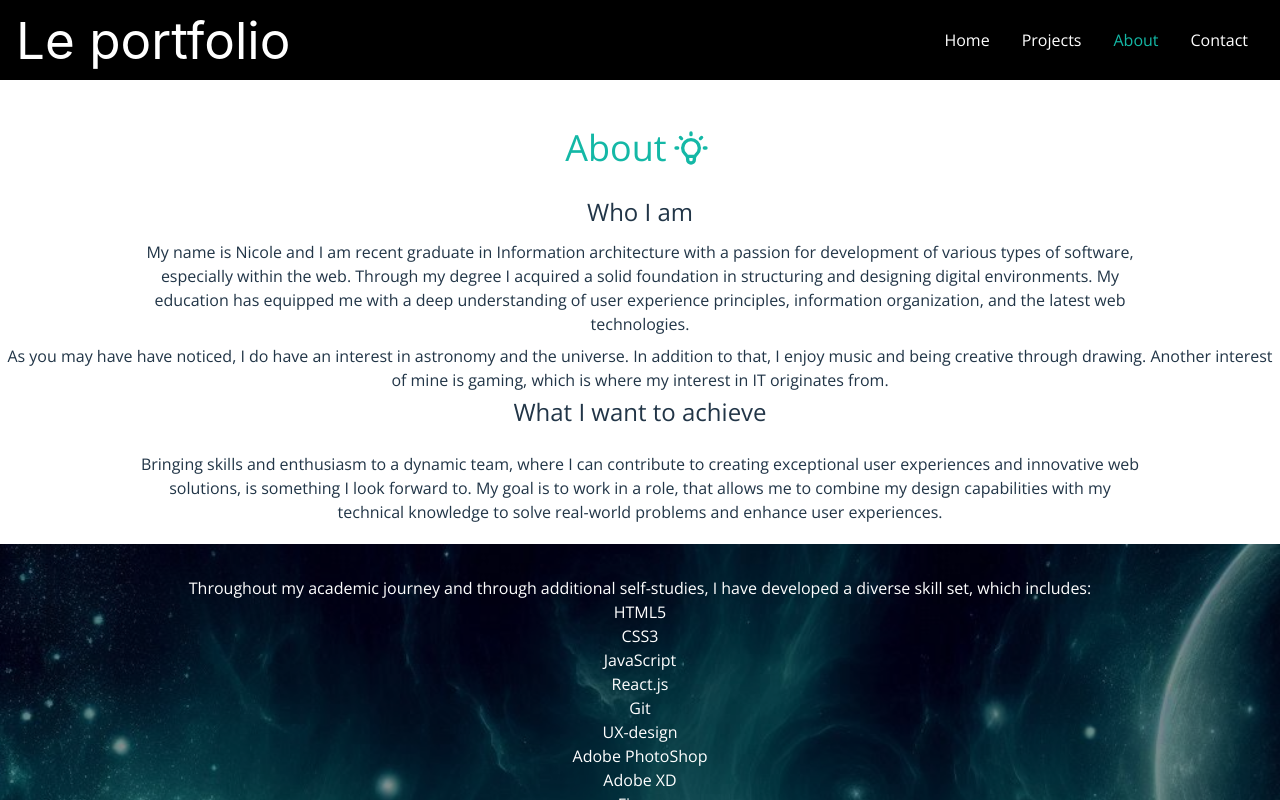
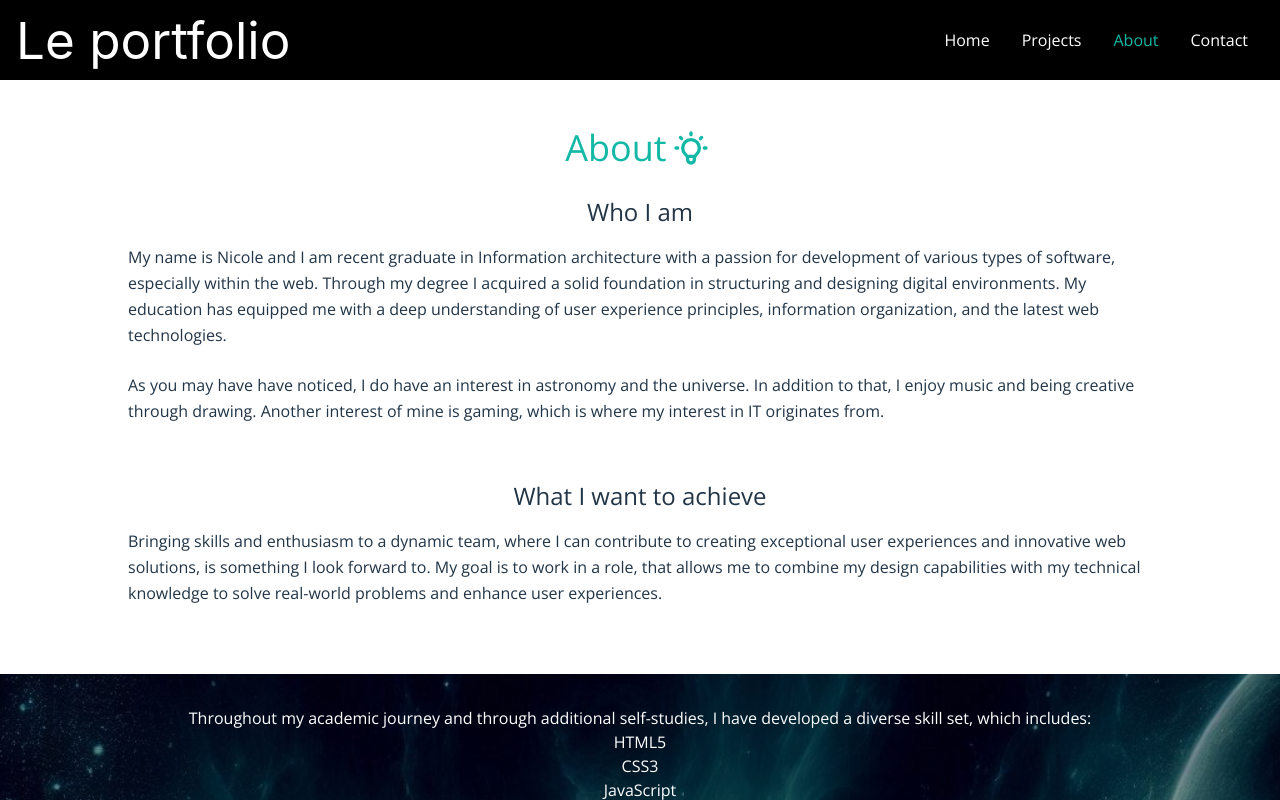
Before and after one commit to NicoleCoding/Portfolio-react, a React (Vite) app: page /about in a window 1280 px wide. Shown: the top 800 px of the page. Built offline with nearby package versions, Linux system fonts and the light colour scheme.

Commit message:
- Added bottom padding on the project carousel - Removed empty heading - Adjusted padding, margin and width for paragraphs for consistency - Added line height to paragraphs - Added bottom padding on some paragraphs for space - Margin adjustment on the skills section

```diff
--- a/src/components/ProjectCarousel.jsx
+++ b/src/components/ProjectCarousel.jsx
@@ -31,7 +31,7 @@ export default function ProjectCarousel() {
     };
 
     return (
-        <div className="w-4/5 mx-auto p-7">
+        <div className="w-4/5 mx-auto pb-10">
             <Slider {...settings}>
                 {projects.map(project => (
                     <div key={project.id} className="text-center">
--- a/src/pages/About.jsx
+++ b/src/pages/About.jsx
@@ -9,19 +9,18 @@ export default function About() {
             </div>
             <section className="flex flex-col items-center">
                 <h3 className="text-2xl m-1">Who I am</h3>
-                <p className="m-2 w-4/5">My name is Nicole and I am recent graduate in Information architecture with a passion for development of various types of software, especially within the web. Through my degree
+                <p className="m-3 w-4/5 text-left leading-relaxed">My name is Nicole and I am recent graduate in Information architecture with a passion for development of various types of software, especially within the web. Through my degree
                     I acquired a solid foundation in structuring and designing digital environments. My education has equipped me with a deep understanding of user experience principles,
                     information organization, and the latest web technologies.
                 </p>
-                <p>As you may have have noticed, I do have an interest in astronomy and the universe. In addition to that, I enjoy music and being creative through drawing. Another interest of mine is gaming,
+                <p className="m-3 w-4/5 text-left leading-relaxed pb-10">As you may have have noticed, I do have an interest in astronomy and the universe. In addition to that, I enjoy music and being creative through drawing. Another interest of mine is gaming,
                     which is where my interest in IT originates from.
                 </p>
                 <h3 className="text-2xl m-1">What I want to achieve</h3>
-                <p className="p-3 m-2 w-4/5">Bringing skills and enthusiasm to a dynamic team, where I can contribute to creating exceptional user experiences and innovative web solutions, is something I look forward to.
+                <p className="m-3 w-4/5 text-left leading-relaxed pb-10">Bringing skills and enthusiasm to a dynamic team, where I can contribute to creating exceptional user experiences and innovative web solutions, is something I look forward to.
                     My goal is to work in a role, that allows me to combine my design capabilities with my technical knowledge to solve real-world problems and enhance user experiences.</p>
             </section>
-            <section className="relative bg-skills-background bg-no-repeat bg-cover mx-auto p-4 md:p-8 max-w-screen-sm sm:max-w-screen-md lg:max-w-screen-lg xl:max-w-screen-xl">
-                <h3></h3>
+            <section className="relative bg-skills-background bg-no-repeat bg-cover m-4 sm:mx-auto p-4 md:p-8 max-w-screen-sm sm:max-w-screen-md lg:max-w-screen-lg xl:max-w-screen-xl">
                 <div className="absolute inset-0 bg-black opacity-45"></div>
                 <div className="relative text-white z-10">
                     <p className="text-stroke-black text-stroke-1">Throughout my academic journey and through additional self-studies, I have developed a diverse skill set, which includes:</p>
```
